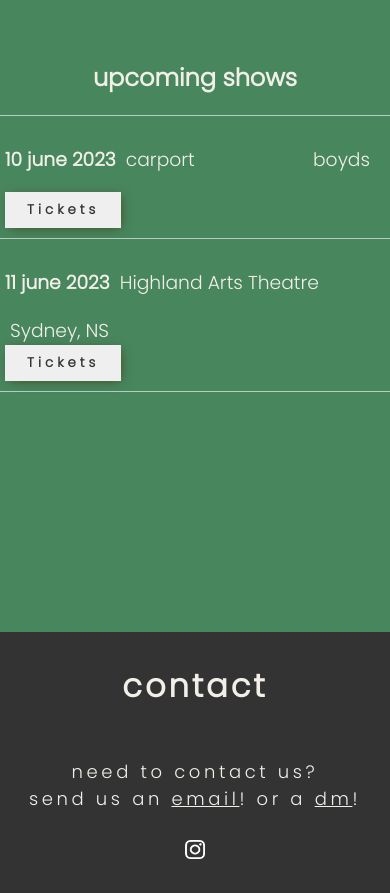
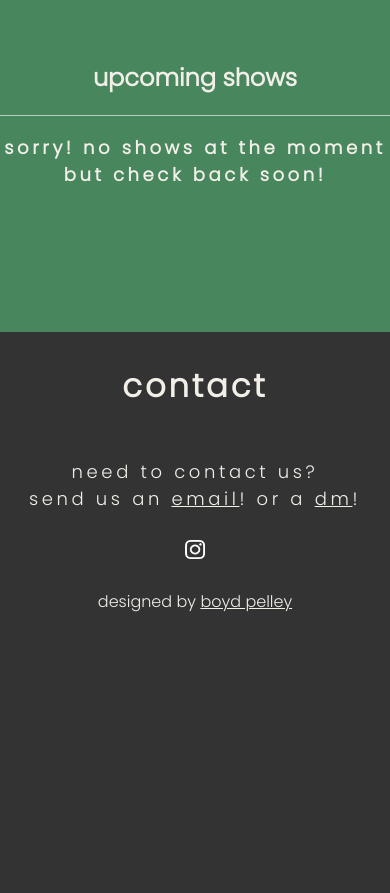
Before and after one commit to boydpelley/half-past-nine-react, a React (Vite) app: page / in a window 390 px wide. Shown: the part 2724-3617 px from the top of the page. After the commit the page ends 3358 px from the top, so only its background shows below. Built offline with nearby package versions, Linux system fonts and the light colour scheme.

Commit message:
removed the (test) shows, replaced with text, will start to make a mobile site

```diff
--- a/src/App.jsx
+++ b/src/App.jsx
@@ -32,20 +32,7 @@ function App() {
         <h1 className="sectionTitle">live</h1>
         <h2>upcoming shows</h2>
         <div className="showsWrapper">
-          <Show
-            date="10 june 2023"
-            venue="carport"
-            location="boyds"
-            isPaid={false}
-            link=""
-          />
-          <Show
-            date="11 june 2023"
-            venue="Highland Arts Theatre"
-            location="Sydney, NS"
-            isPaid={true}
-            link=""
-          />
+          <h3>sorry! no shows at the moment but check back soon!</h3>
         </div>
       </div>
       <div id="contact">
--- a/src/index.css
+++ b/src/index.css
@@ -63,11 +63,17 @@ body {
 
 #live {
   background-color: #48865e;
-  height: 700px;
+  height: 400px;
   display: flex;
   flex-direction: column;
   align-items: center;
   flex-wrap: wrap;
+}
+
+#live h3 {
+  text-align: center;
+  letter-spacing: 0.2em;
+  font-size: large;
 }
 
 .showsWrapper {
```
